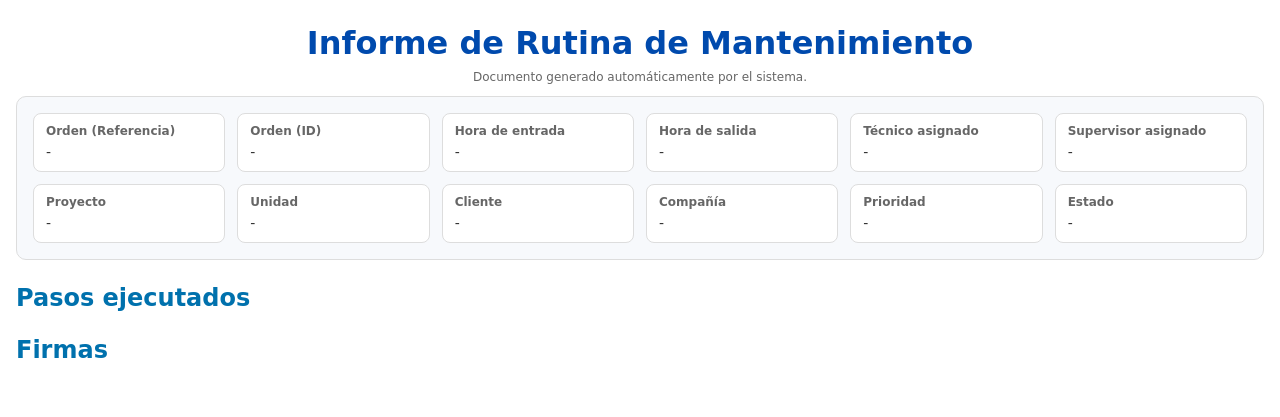
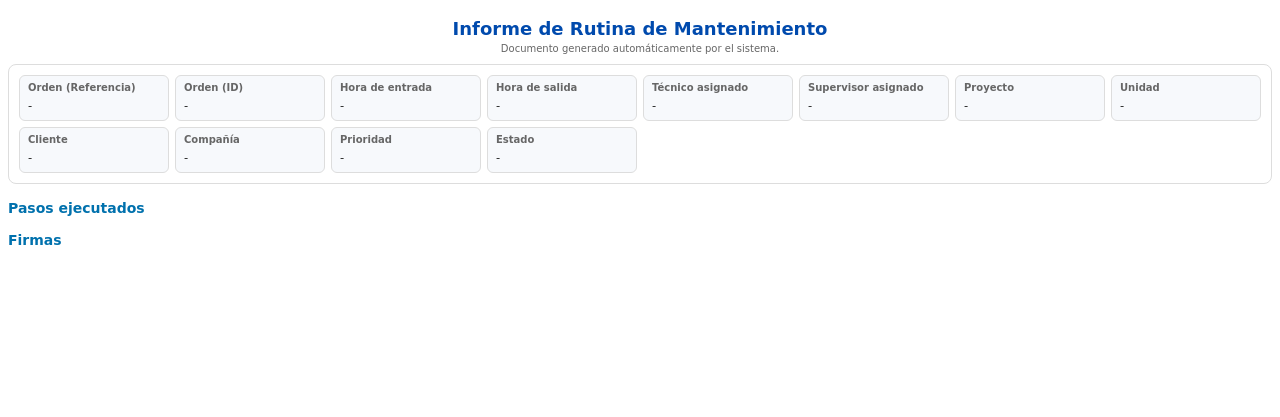
Before and after one commit to Elevators-Maintain-App/backend, a Python web app: template app/templates/reporte_checklist.html in a window 1280 px wide. Shown: the top 417 px of the page. Run offline with Jinja, Linux system fonts and the light colour scheme; the template is opened without the code that fills it, so the values that code supplies are empty.

Commit message:
second logo added

```diff
--- a/app/services/reportes/generar_pdf_service.py
+++ b/app/services/reportes/generar_pdf_service.py
@@ -161,6 +161,9 @@ async def generar_y_subir_pdf(orden_id, tipo: str = "prereporte") -> str:
             "logo_url": "app/templates/logo.png",
             "logo_w": 100,
             "logo_h": 60,
+            "logo2_url": "app/templates/logo2.png",
+            "logo2_w": 110,
+            "logo2_h": 42,
         }
 
         env = Environment(loader=FileSystemLoader("app/templates"))
--- a/app/templates/reporte_checklist.html
+++ b/app/templates/reporte_checklist.html
@@ -20,80 +20,88 @@
       color: var(--text);
       margin:0; padding:0;
     }
-    /* Márgenes de página y pie de página para WeasyPrint */
+    /* Márgenes de página y pie de página para WeasyPrint (más compactos) */
     @page{
       size: A4;
-      margin: 22mm 16mm 22mm 16mm;
+      margin: 12mm 10mm 14mm 10mm; /* ← reducido */
       @bottom-center{
         content: "Reporte generado automáticamente por VertiOne® — Todos los derechos reservados 2025.";
-        font-size: 10px;
+        font-size: 9px; /* un pelín más chico */
         color: #999;
       }
     }
 
-    body{ padding:24px 16px; background:#fff; }
-    h1{ color:var(--primary); margin:0 0 8px 0; text-align:center; }
-    h2{ color:var(--accent); margin:24px 0 8px 0; }
-    .subtle{ color:var(--muted); font-size:12px; text-align:center; margin-top:4px; }
+    /* Body más compacto */
+    body{ padding:12px 8px; background:#fff; }
 
-    /* Logo superior */
-    .logo{
-      text-align:center;
-      margin-bottom:10px;
+    /* Barra de logos compacta */
+    .brandbar{
+      display:flex; align-items:center; justify-content:space-between;
+      gap:8px; margin-bottom:6px;
     }
-    .logo img{
-      max-width: 100%;
-      display:inline-block;
-      /* El ancho/alto se parametrizan desde branding (si vienen) */
-      {% if branding and branding.logo_w %} width: {{ branding.logo_w }}px; {% endif %}
-      {% if branding and branding.logo_h %} height: {{ branding.logo_h }}px; {% endif %}
-      object-fit: contain;
+    .brandbar .brand{
+      display:flex; align-items:center; justify-content:center;
+      min-width:80px;
+    }
+    .brandbar img{
+      max-width:100%; display:block; object-fit:contain;
+    }
+    /* Permite parametrizar tamaños por cada logo */
+    .logo1{
+      {% if branding and branding.logo_w %} width: {{ branding.logo_w }}px; {% else %} width:110px; {% endif %}
+      {% if branding and branding.logo_h %} height: {{ branding.logo_h }}px; {% else %} height:42px; {% endif %}
+    }
+    .logo2{
+      {% if branding and branding.logo2_w %} width: {{ branding.logo2_w }}px; {% else %} width:110px; {% endif %}
+      {% if branding and branding.logo2_h %} height: {{ branding.logo2_h }}px; {% else %} height:42px; {% endif %}
     }
 
-    /* Encabezado: bloques clave/valor auto-ajustables */
+    /* Título más discreto */
+    h1{ color:var(--primary); margin:2px 0 4px 0; text-align:center; font-size:18px; }
+    h2{ color:var(--accent); margin:16px 0 6px 0; font-size:14px; }
+    .subtle{ color:var(--muted); font-size:10px; text-align:center; margin-top:2px; }
+
+    /* Encabezado condensado */
     .header{
       border:1px solid var(--border);
-      border-radius:10px;
-      padding:16px;
-      background:var(--bg);
+      border-radius:8px;
+      padding:10px;                /* ← menos padding */
+      background:#fff;             /* más limpio que el bloque azul claro */
       display:grid;
-      grid-template-columns: repeat(auto-fit, minmax(180px, 1fr));
-      gap:12px;
-      margin:12px 0 22px 0;
+      grid-template-columns: repeat(auto-fit, minmax(150px, 1fr)); /* ← cards más angostas */
+      gap:6px;                     /* ← menos gap */
+      margin:8px 0 12px 0;         /* ← menos margen */
+      break-inside: avoid; page-break-inside: avoid;
     }
     .kv{
       border:1px solid var(--border);
-      border-radius:8px;
-      padding:10px 12px;
-      background:#fff;
-      min-height:56px;
+      border-radius:6px;
+      padding:6px 8px;             /* ← menos padding */
+      background:var(--bg);
     }
-    .kv b{ display:block; font-size:12px; color:var(--muted); margin-bottom:4px; }
-    .kv span{ font-size:14px; word-break: break-word; }
+    .kv b{ display:block; font-size:10px; color:var(--muted); margin-bottom:2px; line-height:1.1; }
+    .kv span{ font-size:11.5px; line-height:1.2; word-break: break-word; }
 
     /* Paso (card) */
     .paso{
       border:1px solid var(--border);
-      border-radius:12px;
-      margin:16px 0;
+      border-radius:10px;
+      margin:12px 0;               /* ← un poco menos */
       overflow:hidden;
-      break-inside: avoid;
-      page-break-inside: avoid;
+      break-inside: avoid; page-break-inside: avoid;
     }
     .paso-header{
       border-bottom:1px solid var(--border);
-      padding:12px 14px;
+      padding:10px 12px;
       background:linear-gradient(180deg,#ffffff 0%,#fafcff 100%);
       display:flex; align-items:center; justify-content:space-between;
     }
-    .paso-title{
-      margin:0; font-size:16px; color:var(--accent);
-    }
+    .paso-title{ margin:0; font-size:14px; color:var(--accent); }
     .paso-body{
       display:grid;
-      grid-template-columns: 1fr 240px; /* contenido | meta lateral */
-      gap:12px;
-      padding:14px;
+      grid-template-columns: 1fr 220px; /* ← meta un poco más angosta */
+      gap:10px;
+      padding:12px;
     }
     .paso-content p{ margin:6px 0; }
     .instrucciones{
@@ -103,67 +111,46 @@
     }
 
     /* Aside meta */
-    .meta{
-      border-left:1px solid var(--border);
-      padding-left:12px;
-    }
+    .meta{ border-left:1px solid var(--border); padding-left:10px; }
     .chip{
-      display:inline-block;
-      padding:2px 8px;
-      font-size:12px;
-      background:var(--chip);
-      border:1px solid #d2e6ff;
-      border-radius:999px;
-      color:#1d4ed8;
-      margin-bottom:6px;
+      display:inline-block; padding:2px 8px; font-size:11px;
+      background:var(--chip); border:1px solid #d2e6ff; border-radius:999px; color:#1d4ed8; margin-bottom:6px;
     }
     .meta .kv{ margin-top:6px; }
 
     /* Evidencias */
-    .evidencias{
-      margin-top:8px;
-      display:flex; flex-wrap:wrap; gap:10px;
-    }
-    .evidencias img{
-      width:220px; height:auto;
-      border:1px solid var(--border);
-      border-radius:8px;
-    }
+    .evidencias{ margin-top:6px; display:flex; flex-wrap:wrap; gap:8px; }
+    .evidencias img{ width:210px; height:auto; border:1px solid var(--border); border-radius:8px; }
 
     /* Firmas */
-    .firmas{
-      margin-top:30px;
-      display:flex;
-      justify-content:space-around;
-      gap:24px;
-    }
-    .firma-block{
-      text-align:center;
-      flex:1;
-    }
-    .firma-img{
-      width:260px; height:90px; object-fit:contain;
-      border-bottom:1px solid #333;
-    }
+    .firmas{ margin-top:22px; display:flex; justify-content:space-around; gap:20px; }
+    .firma-block{ text-align:center; flex:1; }
+    .firma-img{ width:240px; height:80px; object-fit:contain; border-bottom:1px solid #333; }
 
-    /* Pequeños helpers */
-    .muted{ color:var(--muted); font-size:12px; }
+    .muted{ color:var(--muted); font-size:11px; }
   </style>
 </head>
 <body>
 
-  {% if branding and branding.logo_url %}
-    <div class="logo">
-      <img src="{{ branding.logo_url }}" alt="Logo">
+  <!-- Barra de dos logos (izquierda/derecha). Muestra el que esté disponible. -->
+  <div class="brandbar">
+    <div class="brand">
+      {% if branding and branding.logo_url %}
+        <img class="logo1" src="{{ branding.logo_url }}" alt="Logo empresa mantenimiento">
+      {% endif %}
     </div>
-  {% endif %}
+    <div class="brand">
+      {% if branding and branding.logo2_url %}
+        <img class="logo2" src="{{ branding.logo2_url }}" alt="Logo empresa software">
+      {% endif %}
+    </div>
+  </div>
 
   <h1>Informe de Rutina de Mantenimiento</h1>
   <p class="subtle">Documento generado automáticamente por el sistema.</p>
 
-  <!-- Cabecera con información operativa y comercial -->
+  <!-- Cabecera con información operativa y comercial (CONDENSADA) -->
   <section class="header">
-    <!-- Fila 1 (ya existente) -->
     <div class="kv">
       <b>Orden (Referencia)</b>
       <span>{{ (cabecera.orden_ref if cabecera else None) or "-" }}</span>
@@ -180,8 +167,6 @@
       <b>Hora de salida</b>
       <span>{{ checklist.hora_salida or "-" }}</span>
     </div>
-
-    <!-- Fila 2 (nueva) -->
     <div class="kv">
       <b>Técnico asignado</b>
       <span>{{ (cabecera.tecnico if cabecera else None) or "-" }}</span>
@@ -307,12 +292,14 @@
       <div class="firma-block">
         <p><b>Técnico</b></p>
         <img class="firma-img" src="{{ checklist.firma_tecnico }}" alt="Firma técnico">
+        <p><b>{{ (cabecera.tecnico if cabecera else None) or "-" }}</b></p>
       </div>
     {% endif %}
     {% if checklist.firma_cliente %}
       <div class="firma-block">
         <p><b>Cliente</b></p>
         <img class="firma-img" src="{{ checklist.firma_cliente }}" alt="Firma cliente">
+        <p><b>{{ (cabecera.cliente if cabecera else None) or "-" }}</b></p>
       </div>
     {% endif %}
   </section>
```
Also changed, not shown: app/templates/logo2.png (added).
